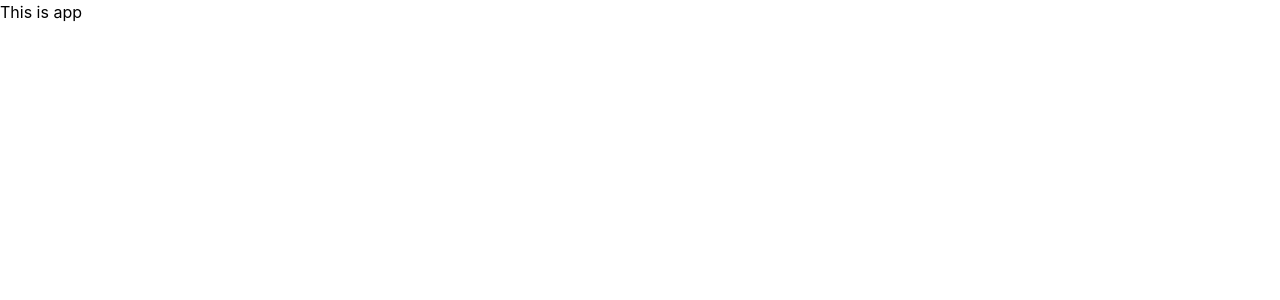
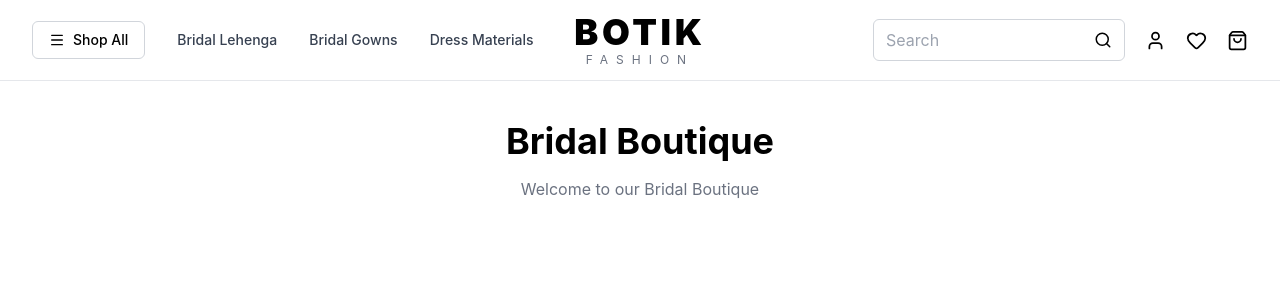
Before and after one commit to Mathavik/bridal-boutique, a React (Vite) app in the folder Bridal-Boutique-Frontend/: page / in a window 1280 px wide. Shown: the top 300 px of the page. Built offline with nearby package versions, Linux system fonts and the light colour scheme.

Commit message:
wholesale

```diff
--- a/Bridal-Boutique-Frontend/src/App.jsx
+++ b/Bridal-Boutique-Frontend/src/App.jsx
@@ -1,14 +1,26 @@
+import { BrowserRouter, Routes, Route } from "react-router-dom";
+import Header from "./components/Header"; // Correct path
 
+function Home() {
+  return (
+    <>
+      <Header />
 
-import { BrowserRouter, Routes, Route } from "react-router-dom";
+      <div className="p-10 text-center">
+        <h1 className="text-4xl font-bold">Bridal Boutique</h1>
+        <p className="mt-4 text-gray-500">
+          Welcome to our Bridal Boutique
+        </p>
+      </div>
+    </>
+  );
+}
 
 export default function App() {
   return (
     <BrowserRouter>
       <Routes>
-
-          {/* 🔓 Public */}
-          <Route path="/" element={<div>This is app</div>} />
+        <Route path="/" element={<Home />} />
       </Routes>
     </BrowserRouter>
   );
```
